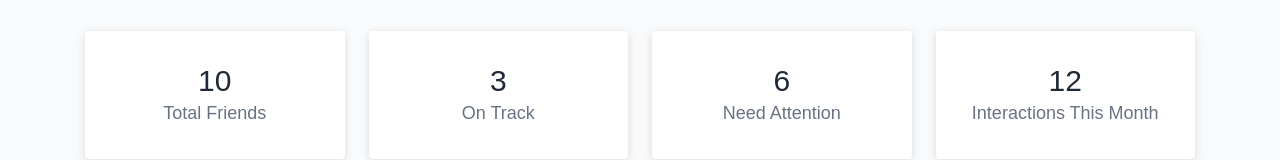
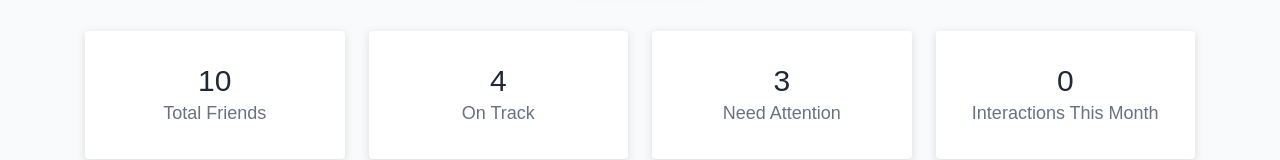
Before and after one commit to muhammad-touhid/B13-Assignment-07-MD-Touhidul-Islam, a React (Vite) app: page / in a window 1280 px wide. Shown: the part 346-506 px from the top of the page. Built offline with nearby package versions, Linux system fonts and the light colour scheme.

Commit message:
stats added

```diff
--- a/src/components/homepage/Banner.jsx
+++ b/src/components/homepage/Banner.jsx
@@ -1,6 +1,13 @@
 import { FaPlus } from "react-icons/fa";
+import useFriendsData from "../../hooks/useFriendsData";
+import { useContext } from "react";
+import { TimelineContext } from "../../context/TimelineContext";
 
 const Banner = () => {
+  const { friends } = useFriendsData();
+  const onTracks = friends.filter((friend) => friend.status === "on-track");
+  const overdues = friends.filter((friend) => friend.status === "overdue");
+  const { timelineData } = useContext(TimelineContext);
   return (
     <div className="bg-[#F8FAFC]">
       <div className="max-w-[1110px] m-auto pt-20 border-b border-[#E9E9E9] px-5 lg:px-0">
@@ -20,19 +27,21 @@ const Banner = () => {
         </div>
         <div className="summary-cards grid grid-cols-2 lg:grid-cols-4 gap-6 my-8">
           <div className="bg-white shadow-custom rounded py-8 text-center">
-            <h3 className="text-3xl heading-custom-color">10</h3>
+            <h3 className="text-3xl heading-custom-color">{friends.length}</h3>
             <p className="text-gray-500 text-lg">Total Friends</p>
           </div>
           <div className="bg-white shadow-custom rounded py-8 text-center">
-            <h3 className="text-3xl heading-custom-color">3</h3>
+            <h3 className="text-3xl heading-custom-color">{onTracks.length}</h3>
             <p className="text-gray-500 text-lg">On Track</p>
           </div>
           <div className="bg-white shadow-custom rounded py-8 text-center">
-            <h3 className="text-3xl heading-custom-color">6</h3>
+            <h3 className="text-3xl heading-custom-color">{overdues.length}</h3>
             <p className="text-gray-500 text-lg">Need Attention</p>
           </div>
           <div className="bg-white shadow-custom rounded py-8 text-center">
-            <h3 className="text-3xl heading-custom-color">12</h3>
+            <h3 className="text-3xl heading-custom-color">
+              {timelineData.length}
+            </h3>
             <p className="text-gray-500 text-lg">Interactions This Month</p>
           </div>
         </div>
--- a/src/pages/stats/Stats.jsx
+++ b/src/pages/stats/Stats.jsx
@@ -32,7 +32,7 @@ const Stats = () => {
   ];
   return (
     <div className="bg-[#F8FAFC]">
-      <div className="max-w-[1110px] m-auto py-20">
+      <div className="max-w-[1110px] m-auto py-20 px-5 lg:px-0">
         <div>
           <h1 className="text-5xl font-bold heading-custom-color my-6">
             Friendship Analytics
--- a/src/pages/timeline/Timeline.jsx
+++ b/src/pages/timeline/Timeline.jsx
@@ -21,7 +21,7 @@ const Timeline = () => {
             value={filter}
             onChange={(e) => setFilter(e.target.value)}
           >
-            <option value="all">All</option>
+            <option value="all">Filter Timeline</option>
             <option value="call">Call</option>
             <option value="text">Text</option>
             <option value="video">Video</option>
```
